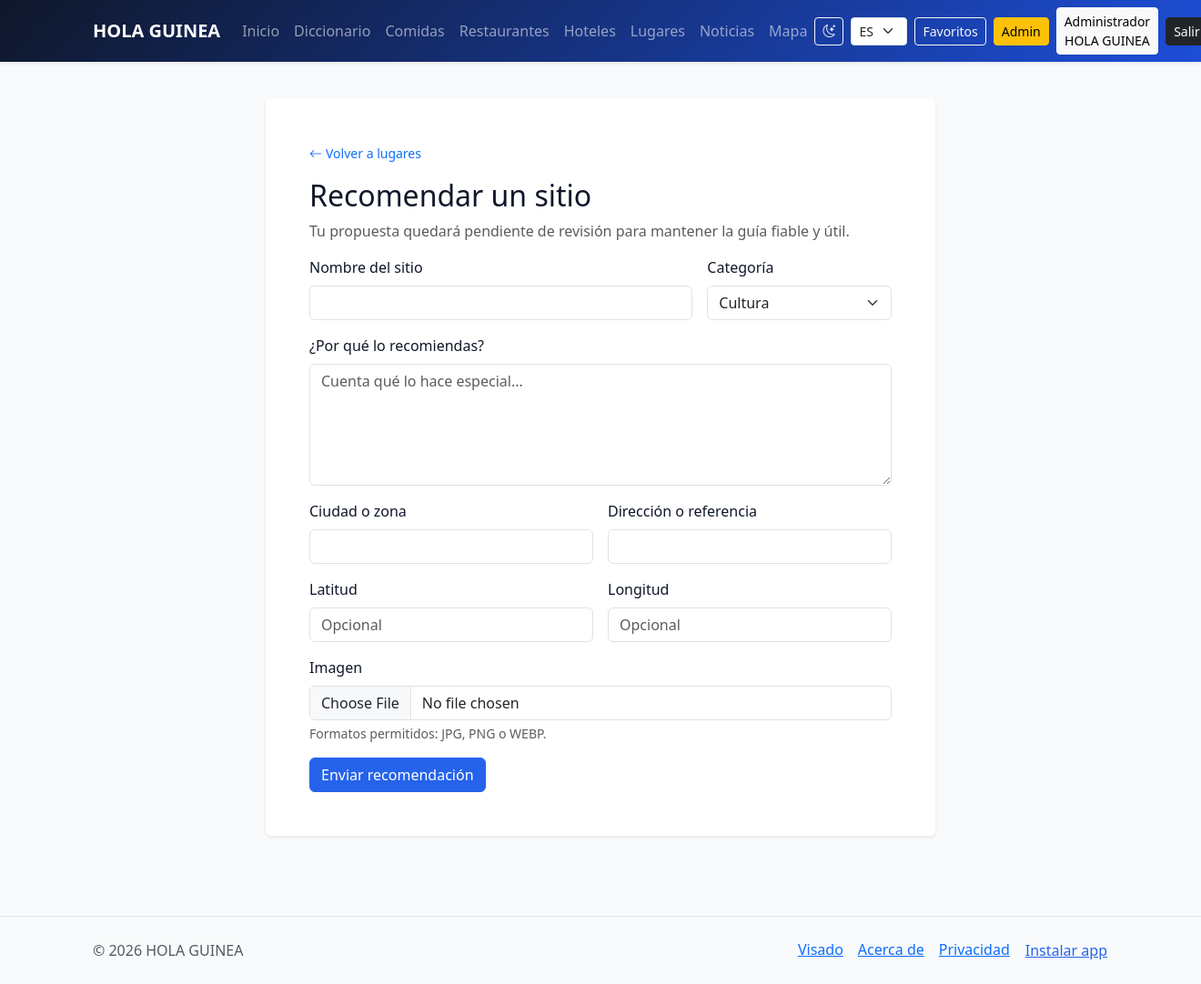
After one commit to cubeisaac2-art/HOLA-eg, a Flask app: page /places/recommend in a window 1320 px wide. The commit adds this page. Shown: the whole page at 91% size. Run offline with Flask 3, Linux system fonts and the light colour scheme; a user stored in the database is signed in; some libraries are stand-ins or nearby versions.

Commit message:
Add community places and news sections

```diff
--- a/app.py
+++ b/app.py
@@ -15,10 +15,12 @@ from forms import (
     FoodForm,
     RestaurantForm,
     HotelForm,
+    PlaceRecommendationForm,
+    NewsForm,
     ReviewForm,
     NotificationForm,
 )
-from models import db, User, DictionaryEntry, FoodItem, Restaurant, Hotel, Favorite, Review, PushSubscription, NotificationLog, ActivityLog
+from models import db, User, DictionaryEntry, FoodItem, Restaurant, Hotel, PlaceRecommendation, NewsArticle, Favorite, Review, PushSubscription, NotificationLog, ActivityLog
 from utils import save_upload_image
 
 
@@ -118,6 +120,59 @@ def create_app(config_name: str = "default"):
     @app.route("/privacy")
     def privacy():
         return render_template("privacy.html")
+
+    @app.route("/places")
+    def places():
+        category = request.args.get("category", "all")
+        query = PlaceRecommendation.query.filter_by(status="approved")
+        if category != "all":
+            query = query.filter_by(category=category)
+        recommendations = query.order_by(PlaceRecommendation.created_at.desc()).all()
+        return render_template("places/list.html", recommendations=recommendations, category=category)
+
+    @app.route("/places/recommend", methods=["GET", "POST"])
+    @login_required
+    def recommend_place():
+        form = PlaceRecommendationForm()
+        if form.validate_on_submit():
+            image_path = "default-place.svg"
+            if form.image.data:
+                image_path = save_upload_image(form.image.data, folder="places")
+            recommendation = PlaceRecommendation(
+                user_id=current_user.id,
+                name=form.name.data.strip(),
+                description=form.description.data.strip(),
+                city=form.city.data.strip(),
+                category=form.category.data,
+                address=(form.address.data or "").strip(),
+                latitude=form.latitude.data,
+                longitude=form.longitude.data,
+                image=image_path,
+            )
+            db.session.add(recommendation)
+            db.session.commit()
+            log_activity(current_user.id, "place_recommended", f"Sitio recomendado: {recommendation.name}")
+            flash("Gracias. Tu recomendación será revisada antes de publicarse.", "success")
+            return redirect(url_for("places"))
+        return render_template("places/form.html", form=form)
+
+    @app.route("/news")
+    def news():
+        category = request.args.get("category", "all")
+        query = NewsArticle.query.filter_by(is_published=True)
+        if category != "all":
+            query = query.filter_by(category=category)
+        articles = query.order_by(NewsArticle.published_at.desc()).all()
+        return render_template("news/list.html", articles=articles, category=category)
+
+    @app.route("/news/<int:article_id>")
+    def news_detail(article_id):
+        article = NewsArticle.query.filter_by(id=article_id, is_published=True).first_or_404()
+        return render_template("news/detail.html", article=article)
+
+    @app.route("/visa")
+    def visa():
+        return redirect(app.config["EMBASSY_VISA_URL"])
 
     @app.route("/register", methods=["GET", "POST"])
     def register():
@@ -392,6 +447,8 @@ def create_app(config_name: str = "default"):
             "food_items": FoodItem.query.count(),
             "restaurants": Restaurant.query.count(),
             "hotels": Hotel.query.count(),
+            "recommendations": PlaceRecommendation.query.count(),
+            "news": NewsArticle.query.count(),
             "reviews": Review.query.count(),
             "favorites": Favorite.query.count(),
         }
@@ -427,7 +484,46 @@ def create_app(config_name: str = "default"):
         restaurants = Restaurant.query.order_by(Restaurant.created_at.desc()).all()
         hotels = Hotel.query.order_by(Hotel.created_at.desc()).all()
         dictionary = DictionaryEntry.query.order_by(DictionaryEntry.created_at.desc()).all()
-        return render_template("admin/content.html", foods=foods, restaurants=restaurants, hotels=hotels, dictionary=dictionary)
+        recommendations = PlaceRecommendation.query.order_by(PlaceRecommendation.created_at.desc()).all()
+        articles = NewsArticle.query.order_by(NewsArticle.published_at.desc()).all()
+        return render_template("admin/content.html", foods=foods, restaurants=restaurants, hotels=hotels, dictionary=dictionary, recommendations=recommendations, articles=articles)
+
+    @app.route("/admin/content/recommendations/<int:recommendation_id>/toggle", methods=["POST"])
+    @login_required
+    def toggle_recommendation(recommendation_id):
+        if not current_user.is_admin:
+            return jsonify({"status": "forbidden"}), 403
+        recommendation = PlaceRecommendation.query.get_or_404(recommendation_id)
+        recommendation.status = "approved" if recommendation.status != "approved" else "hidden"
+        db.session.commit()
+        flash("Estado de la recomendación actualizado.", "success")
+        return redirect(url_for("admin_content"))
+
+    @app.route("/admin/content/news/new", methods=["GET", "POST"])
+    @login_required
+    def admin_new_news():
+        if not current_user.is_admin:
+            flash("No tienes permisos de administrador.", "danger")
+            return redirect(url_for("index"))
+        form = NewsForm()
+        if form.validate_on_submit():
+            image_path = "default-news.svg"
+            if form.image.data:
+                image_path = save_upload_image(form.image.data, folder="news")
+            article = NewsArticle(
+                title=form.title.data.strip(),
+                summary=form.summary.data.strip(),
+                body=form.body.data.strip(),
+                category=form.category.data,
+                source_url=(form.source_url.data or "").strip(),
+                image=image_path,
+            )
+            db.session.add(article)
+            db.session.commit()
+            log_activity(current_user.id, "news_created", f"Noticia publicada: {article.title}")
+            flash("Noticia publicada correctamente.", "success")
+            return redirect(url_for("admin_content"))
+        return render_template("admin/news_form.html", form=form)
 
     @app.route("/admin/content/food/new", methods=["GET", "POST"])
     @login_required
@@ -655,6 +751,15 @@ def seed_data():
             ]
         )
 
+    if NewsArticle.query.count() == 0:
+        db.session.add_all(
+            [
+                NewsArticle(title="Memoria viva de Malabo", summary="Un recorrido por lugares y relatos que ayudan a entender la historia de la capital.", body="La historia de Guinea Ecuatorial también se conserva en sus calles, edificios, paisajes y relatos familiares. Esta sección reunirá contenidos para conocer ese patrimonio con respeto y contexto.", category="historia", image="default-news.svg"),
+                NewsArticle(title="Agenda deportiva local", summary="Sigue la actualidad del deporte y las historias de quienes mueven el fútbol y otras disciplinas.", body="El deporte conecta barrios, ciudades y generaciones. Aquí compartiremos noticias, perfiles y eventos deportivos de Guinea Ecuatorial.", category="deporte", image="default-news.svg"),
+                NewsArticle(title="Cultura y vida cotidiana", summary="Noticias sobre cultura, gastronomía, música y actividades de interés para la comunidad.", body="HOLA GUINEA reúne información práctica y contenidos de interés para residentes, visitantes y personas que quieren conocer mejor el país.", category="cultura", image="default-news.svg"),
+            ]
+        )
+
     db.session.commit()
 
 
--- a/config.py
+++ b/config.py
@@ -24,6 +24,7 @@ class Config:
     VAPID_PUBLIC_KEY = os.environ.get("VAPID_PUBLIC_KEY", "BB8uqv7ZxSbbU3Yrxx1wP7UAapacZqhCgce8JNwPoxt2Ese9Zk9nP8EnlO9dLFD1Mo82B7c0OWYzB5QaT2DOQ_E")
     VAPID_PRIVATE_KEY = os.environ.get("VAPID_PRIVATE_KEY", "-----BEGIN PRIVATE KEY-----\nMIGHAgEAMBMGByqGSM49AgEGCCqGSM49AwEHBG0wawIBAQQgAIZgDqxgG7zrgY62\n9AQ79j3vAVwsr3nC+Obpo89j9U+hRANCAAQfLqr+2cUm21N2K8cdcD+1AGqWnGao\nQoHHvCTcD6MbdhLHvWZPZz/BJ5TvXSxQ9TKPNge3NDlmMweUGk9gzkPx\n-----END PRIVATE KEY-----")
     VAPID_CLAIM_EMAIL = os.environ.get("VAPID_CLAIM_EMAIL", "admin@holaguinea.com")
+    EMBASSY_VISA_URL = os.environ.get("EMBASSY_VISA_URL", "https://www.guineaecuatorialembassy.com/")
 
     LANGUAGES = ["es", "fr"]
     DEFAULT_LANGUAGE = "es"
--- a/forms.py
+++ b/forms.py
@@ -75,6 +75,28 @@ class HotelForm(FlaskForm):
     submit = SubmitField("Guardar")
 
 
+class PlaceRecommendationForm(FlaskForm):
+    name = StringField("Nombre del sitio", validators=[DataRequired(), Length(min=2, max=150)])
+    description = TextAreaField("¿Por qué lo recomiendas?", validators=[DataRequired(), Length(min=10, max=1000)])
+    city = StringField("Ciudad o zona", validators=[DataRequired(), Length(min=2, max=80)])
+    category = SelectField("Categoría", choices=[("naturaleza", "Naturaleza"), ("cultura", "Cultura"), ("historia", "Historia"), ("deporte", "Deporte"), ("ocio", "Ocio")], default="cultura")
+    address = StringField("Dirección o referencia", validators=[Optional(), Length(max=200)])
+    latitude = FloatField("Latitud", validators=[Optional()])
+    longitude = FloatField("Longitud", validators=[Optional()])
+    image = FileField("Imagen", validators=[FileAllowed(["jpg", "jpeg", "png", "webp"], "Solo imágenes JPG, PNG o WEBP.")])
+    submit = SubmitField("Enviar recomendación")
+
+
+class NewsForm(FlaskForm):
+    title = StringField("Título", validators=[DataRequired(), Length(min=5, max=180)])
+    summary = StringField("Resumen", validators=[DataRequired(), Length(min=10, max=300)])
+    body = TextAreaField("Contenido", validators=[DataRequired(), Length(min=20, max=5000)])
+    category = SelectField("Categoría", choices=[("actualidad", "Actualidad"), ("historia", "Historia"), ("deporte", "Deporte"), ("cultura", "Cultura")], default="actualidad")
+    source_url = StringField("Enlace de fuente", validators=[Optional(), Length(max=500)])
+    image = FileField("Imagen", validators=[FileAllowed(["jpg", "jpeg", "png", "webp"], "Solo imágenes JPG, PNG o WEBP.")])
+    submit = SubmitField("Publicar noticia")
+
+
 class ReviewForm(FlaskForm):
     rating = IntegerField("Valoración", validators=[DataRequired(), NumberRange(min=1, max=5)])
     comment = TextAreaField("Comentario", validators=[Optional(), Length(max=500)])
--- /dev/null
+++ b/templates/admin/news_form.html
@@ -0,0 +1,5 @@
+{% extends 'base.html' %}
+{% block title %}Publicar noticia | HOLA GUINEA{% endblock %}
+{% block content %}
+<section class="py-4 row justify-content-center"><div class="col-lg-8"><div class="card border-0 shadow-sm"><div class="card-body p-4 p-md-5"><div class="d-flex justify-content-between align-items-center mb-4"><h1 class="h2 mb-0">Publicar noticia</h1><a class="btn btn-outline-secondary" href="{{ url_for('admin_content') }}">Volver</a></div><form method="post" enctype="multipart/form-data" class="row g-3">{{ form.hidden_tag() }}<div class="col-md-8">{{ form.title.label(class_='form-label') }}{{ form.title(class_='form-control') }}</div><div class="col-md-4">{{ form.category.label(class_='form-label') }}{{ form.category(class_='form-select') }}</div><div class="col-12">{{ form.summary.label(class_='form-label') }}{{ form.summary(class_='form-control') }}</div><div class="col-12">{{ form.body.label(class_='form-label') }}{{ form.body(class_='form-control', rows=8) }}</div><div class="col-12">{{ form.source_url.label(class_='form-label') }}{{ form.source_url(class_='form-control', placeholder='https://...') }}</div><div class="col-12">{{ form.image.label(class_='form-label') }}{{ form.image(class_='form-control') }}</div><div class="col-12">{{ form.submit(class_='btn btn-primary') }}</div></form></div></div></div></section>
+{% endblock %}
--- a/templates/base.html
+++ b/templates/base.html
@@ -27,6 +27,8 @@
                     <li class="nav-item"><a class="nav-link" href="{{ url_for('food_list') }}">Comidas</a></li>
                     <li class="nav-item"><a class="nav-link" href="{{ url_for('restaurants') }}">Restaurantes</a></li>
                     <li class="nav-item"><a class="nav-link" href="{{ url_for('hotels') }}">Hoteles</a></li>
+                    <li class="nav-item"><a class="nav-link" href="{{ url_for('places') }}">Lugares</a></li>
+                    <li class="nav-item"><a class="nav-link" href="{{ url_for('news') }}">Noticias</a></li>
                     <li class="nav-item"><a class="nav-link" href="{{ url_for('map_view') }}">Mapa</a></li>
                 </ul>
                 <div class="d-flex align-items-center gap-2">
@@ -72,6 +74,7 @@
         <div class="container d-flex flex-column flex-md-row justify-content-between align-items-center gap-2 text-muted">
             <span>© 2026 HOLA GUINEA</span>
             <div class="d-flex gap-3">
+                <a href="{{ url_for('visa') }}" target="_blank" rel="noopener">Visado</a>
                 <a href="{{ url_for('about') }}">Acerca de</a>
                 <a href="{{ url_for('privacy') }}">Privacidad</a>
                 <button id="installPwaBtn" class="btn btn-link p-0">Instalar app</button>
--- /dev/null
+++ b/templates/news/detail.html
@@ -0,0 +1,5 @@
+{% extends 'base.html' %}
+{% block title %}{{ article.title }} | HOLA GUINEA{% endblock %}
+{% block content %}
+<article class="py-3 row justify-content-center"><div class="col-lg-9"><a class="small text-decoration-none" href="{{ url_for('news') }}"><i class="bi bi-arrow-left me-1"></i>Volver a noticias</a><img src="{{ url_for('static', filename='uploads/' + article.image) }}" class="w-100 rounded-3 object-fit-cover mt-3" style="max-height: 360px" alt="{{ article.title }}"><div class="mt-4"><span class="badge text-bg-light text-primary">{{ article.category|capitalize }}</span><p class="small text-muted mt-2 mb-2">{{ article.published_at.strftime('%d de %B de %Y') }}</p><h1>{{ article.title }}</h1><p class="lead text-muted">{{ article.summary }}</p><div class="article-copy">{{ article.body }}</div>{% if article.source_url %}<p class="mt-4"><a href="{{ article.source_url }}" target="_blank" rel="noopener">Ver fuente original <i class="bi bi-box-arrow-up-right"></i></a></p>{% endif %}</div></div></article>
+{% endblock %}
--- /dev/null
+++ b/templates/places/form.html
@@ -0,0 +1,20 @@
+{% extends 'base.html' %}
+{% block title %}Recomendar un lugar | HOLA GUINEA{% endblock %}
+{% block content %}
+<section class="py-3 row justify-content-center"><div class="col-lg-8"><div class="card border-0 shadow-sm"><div class="card-body p-4 p-md-5">
+    <a class="small text-decoration-none" href="{{ url_for('places') }}"><i class="bi bi-arrow-left me-1"></i>Volver a lugares</a>
+    <h1 class="h2 mt-3">Recomendar un sitio</h1><p class="text-muted">Tu propuesta quedará pendiente de revisión para mantener la guía fiable y útil.</p>
+    <form method="post" enctype="multipart/form-data" class="row g-3">
+        {{ form.hidden_tag() }}
+        <div class="col-md-8">{{ form.name.label(class_='form-label') }}{{ form.name(class_='form-control') }}</div>
+        <div class="col-md-4">{{ form.category.label(class_='form-label') }}{{ form.category(class_='form-select') }}</div>
+        <div class="col-12">{{ form.description.label(class_='form-label') }}{{ form.description(class_='form-control', rows=5, placeholder='Cuenta qué lo hace especial...') }}</div>
+        <div class="col-md-6">{{ form.city.label(class_='form-label') }}{{ form.city(class_='form-control') }}</div>
+        <div class="col-md-6">{{ form.address.label(class_='form-label') }}{{ form.address(class_='form-control') }}</div>
+        <div class="col-md-6">{{ form.latitude.label(class_='form-label') }}{{ form.latitude(class_='form-control', placeholder='Opcional') }}</div>
+        <div class="col-md-6">{{ form.longitude.label(class_='form-label') }}{{ form.longitude(class_='form-control', placeholder='Opcional') }}</div>
+        <div class="col-12">{{ form.image.label(class_='form-label') }}{{ form.image(class_='form-control') }}<div class="form-text">Formatos permitidos: JPG, PNG o WEBP.</div></div>
+        <div class="col-12 mt-3">{{ form.submit(class_='btn btn-primary') }}</div>
+    </form>
+</div></div></div></section>
+{% endblock %}
```
Also changed, not shown: models.py (+46 -0 lines), templates/admin/content.html (+18 -1 lines), templates/index.html (+24 -0 lines), templates/news/list.html (added, +17 -0 lines), templates/places/list.html (added, +25 -0 lines), tests/test_places_and_news.py (added, +73 -0 lines), README.md, static/uploads/default-news.svg (added), static/uploads/default-place.svg (added).
